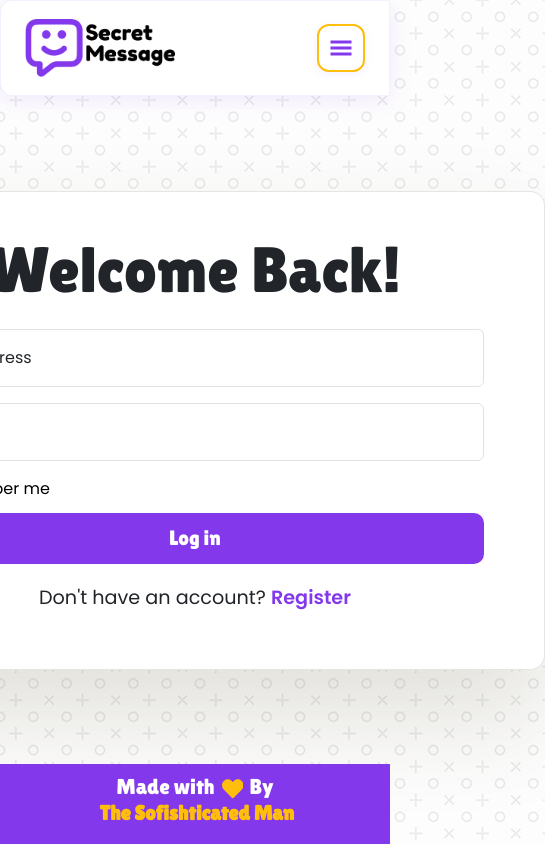
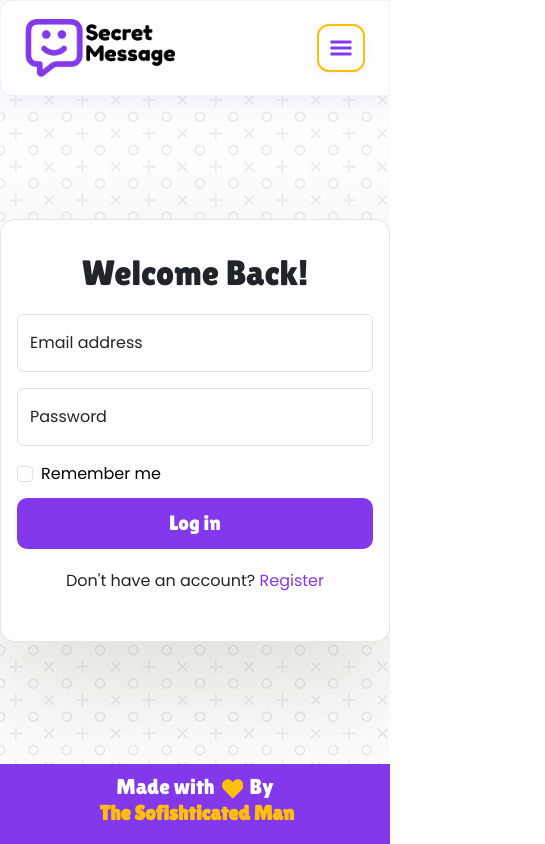
Before and after one commit to The-Sofishticated-Man/secret-message, a React (Vite) app in the folder client/: page /login in a window 390 px wide. Shown: the whole page, 545 px wide, since content can reach past the window. Built offline with nearby package versions, Linux system fonts and the light colour scheme; no server answers.

Commit message:
made login page responsive

```diff
--- a/client/src/components/LoginForm/LoginForm.module.css
+++ b/client/src/components/LoginForm/LoginForm.module.css
@@ -1,6 +1,8 @@
 .loginForm {
-  min-width: 700px;
-  padding: 40px 60px;
+  min-width: 320px;
+  width: 100%;
+  max-width: 700px;
+  padding: 32px 16px;
   background-color: white;
   border-radius: 15px;
   border: 1px solid rgba(0, 0, 0, 0.1);
@@ -10,6 +12,16 @@
   box-shadow: rgba(70, 60, 18, 0.15) 0px 48px 100px 0px;
   margin: auto;
 }
+@media (min-width: 600px) {
+  .loginForm {
+    padding: 40px 32px;
+  }
+}
+@media (min-width: 900px) {
+  .loginForm {
+    padding: 40px 60px;
+  }
+}
 .formField {
   width: 100%;
 }
@@ -18,9 +30,19 @@
 }
 .formHeading {
   text-align: center;
-  font-size: 4rem;
+  font-size: 2.2rem;
   font-family: "Lilita One";
   margin-bottom: 20px;
+}
+@media (min-width: 600px) {
+  .formHeading {
+    font-size: 3rem;
+  }
+}
+@media (min-width: 900px) {
+  .formHeading {
+    font-size: 4rem;
+  }
 }
 .formSubHeading {
   color: var(--color-primary);
@@ -32,8 +54,15 @@
 .registerLink {
   margin-top: 20px;
   text-align: center;
-  font-size: 1.2rem;
+  font-size: 1rem;
 }
-.registerLink a {
-  font-weight: 600;
+@media (min-width: 600px) {
+  .registerLink {
+    font-size: 1.1rem;
+  }
 }
+@media (min-width: 900px) {
+  .registerLink {
+    font-size: 1.2rem;
+  }
+}
```
